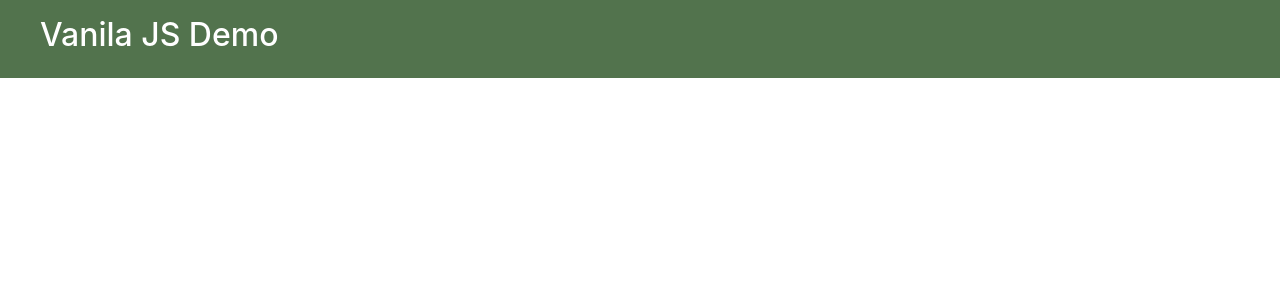
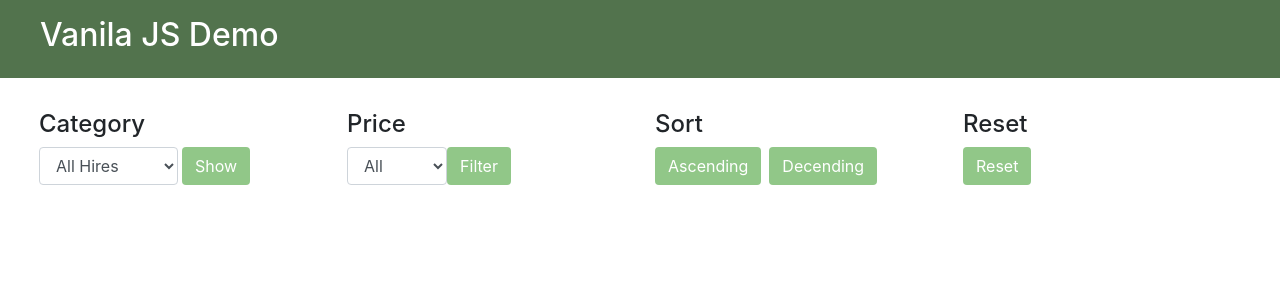
Before and after one commit to Hamsiny/React_Wedding_Website, a React (Create React App) app: page / in a window 1280 px wide. Shown: the top 300 px of the page. Built offline with nearby package versions, Linux system fonts and the light colour scheme.

Commit message:
add filter component

```diff
--- a/src/App.js
+++ b/src/App.js
@@ -6,11 +6,13 @@ import {
   Link
 } from "react-router-dom";
 import Header from './components/Header/Header';
+import Filter from './components/Filter/Filter';
 
 function App() {
   return (
     <Router>
       <Header />
+      <Filter />
     </Router>
   );
 }
--- /dev/null
+++ b/src/components/Filter/Filter.css
@@ -0,0 +1,57 @@
+.btnn {
+    display: inline-block;
+    font-weight: 400;
+    text-align: center;
+    vertical-align: middle;
+    -webkit-user-select: none;
+    user-select: none;
+    border: 1px solid transparent;
+    padding: 0.375rem 0.75rem;
+    font-size: 1rem;
+    line-height: 1.5;
+    border-radius: 0.25rem;
+    transition: color 0.15s ease-in-out, background-color 0.15s ease-in-out, border-color 0.15s ease-in-out, box-shadow 0.15s ease-in-out;
+    background-color: #91C788;
+    color: white;
+}
+
+.btnn:hover {
+    background-color: #52734D;
+    color: white;
+}
+
+/* category */
+.categoryselector {
+    height: calc(1.5em + 0.75rem + 2px);
+    padding: 0.375rem 0.75rem;
+    font-size: 1rem;
+    font-weight: 400;
+    line-height: 1.5;
+    color: #495057;
+    background-color: #fff;
+    background-clip: padding-box;
+    border: 1px solid #ced4da;
+    border-radius: 0.25rem;
+    transition: border-color 0.15s ease-in-out, box-shadow 0.15s ease-in-out;
+    width: 50%;
+    display: inline-block;
+    vertical-align:middle;
+}
+
+/* price */
+.priceselector {
+    height: calc(1.5em + 0.75rem + 2px);
+    padding: 0.375rem 0.75rem;
+    font-size: 1rem;
+    font-weight: 400;
+    line-height: 1.5;
+    color: #495057;
+    background-color: #fff;
+    background-clip: padding-box;
+    border: 1px solid #ced4da;
+    border-radius: 0.25rem;
+    transition: border-color 0.15s ease-in-out, box-shadow 0.15s ease-in-out;
+    width: 36%;
+    display: inline-block;
+    vertical-align:middle;
+}
--- /dev/null
+++ b/src/components/Filter/Filter.jsx
@@ -0,0 +1,68 @@
+import React from 'react'
+import './Filter.css'
+
+const Filter = () => {
+    return (
+        <div>
+            <div className="row mt-3 mx-4">
+                <div className="col-lg-3 col-md-6 col-sm-12 mt-3">
+                    <h4>Category</h4>
+                    <select id="category" className="categoryselector">
+                        <option value="0">All Hires</option>
+                        <option value="1">ARCHES & BALLOON/FLOWER STANDS</option>
+                        <option value="2">CARTS</option>
+                        <option value="3">PARTY HIRE</option>
+                        <option value="5">TABLEWARE</option>
+                        <option value="25">LED LETTER & NUMBER LIGHTS</option>
+                        <option value="11">CENTREPIECE HIRE - CANDLES & VASES</option>
+                        <option value="15">BACKDROPS & FLOWER WALLS</option>
+                        <option value="21">CAKE & DESSERT STANDS</option>
+                        <option value="18">TABLES & CONSOLES</option>
+                        <option value="12">PLINTHS</option>
+                        <option value="27">TABLECLOTHS</option>
+                        <option value="16">CHAIRS</option>
+                        <option value="20">WOODEN CRATES</option>
+                        <option value="51">MIRRORS</option>
+                        <option value="14">WEDDING HIRE</option>
+                        <option value="10">BABY SHOWER</option>
+                        <option value="47">Luxe Dream Wedding Flowers</option>
+                        <option value="49">Luxe Dream Floral Studio</option>
+                    </select>
+                    <button className="btnn mx-1">
+                        Show
+                    </button>
+                </div>
+                <div className="col-lg-3 col-md-6 col-sm-12 mt-3">
+                    <h4>Price</h4>
+                    <select id="price" className="priceselector">
+                        <option value="0">All</option>
+                        <option value="100">0 - 100</option>
+                        <option value="500">101 - 500</option>
+                        <option value="1000">501 - 1000</option>
+                        <option value="1001">Over 1000</option>
+                    </select>
+                    <button className="btnn mr-2">
+                        Filter
+                    </button>
+                </div>
+                <div className="col-lg-3 col-md-6 col-sm-12 mt-3">
+                    <h4>Sort</h4>
+                    <button className="btnn mr-2">
+                        Ascending
+                    </button>
+                    <button className="btnn mr-2">
+                        Decending
+                    </button>
+                </div>
+                <div className="col-lg-3 col-md-6 col-sm-12 mt-3">
+                    <h4>Reset</h4>
+                    <button className="btnn mr-2">
+                        Reset
+                    </button>
+                </div>
+            </div>
+        </div>
+    )
+}
+
+export default Filter
```
